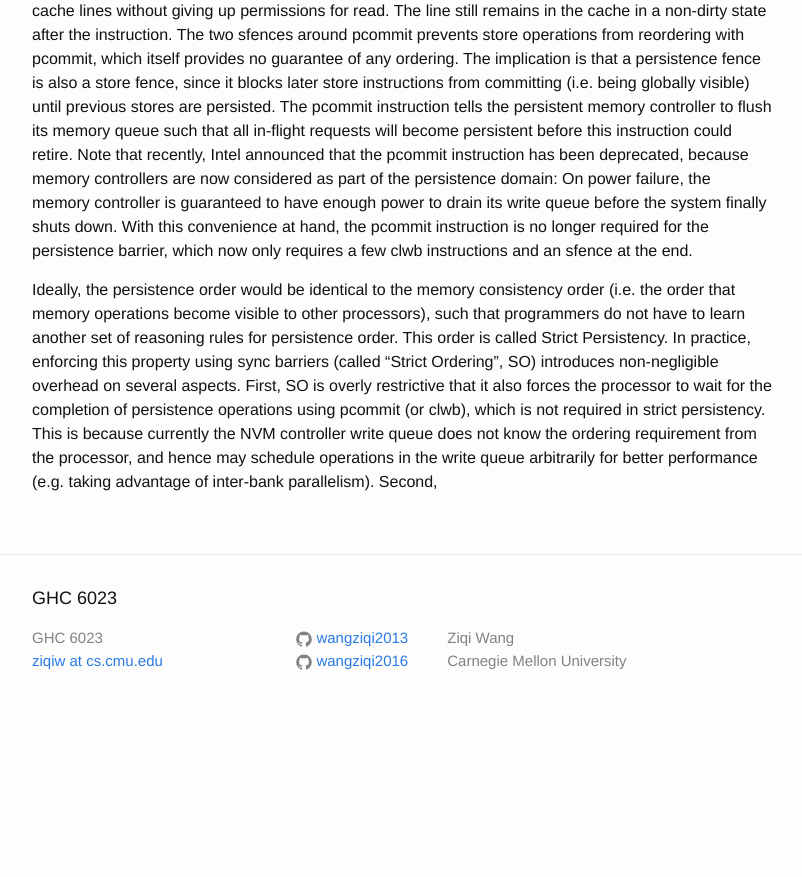
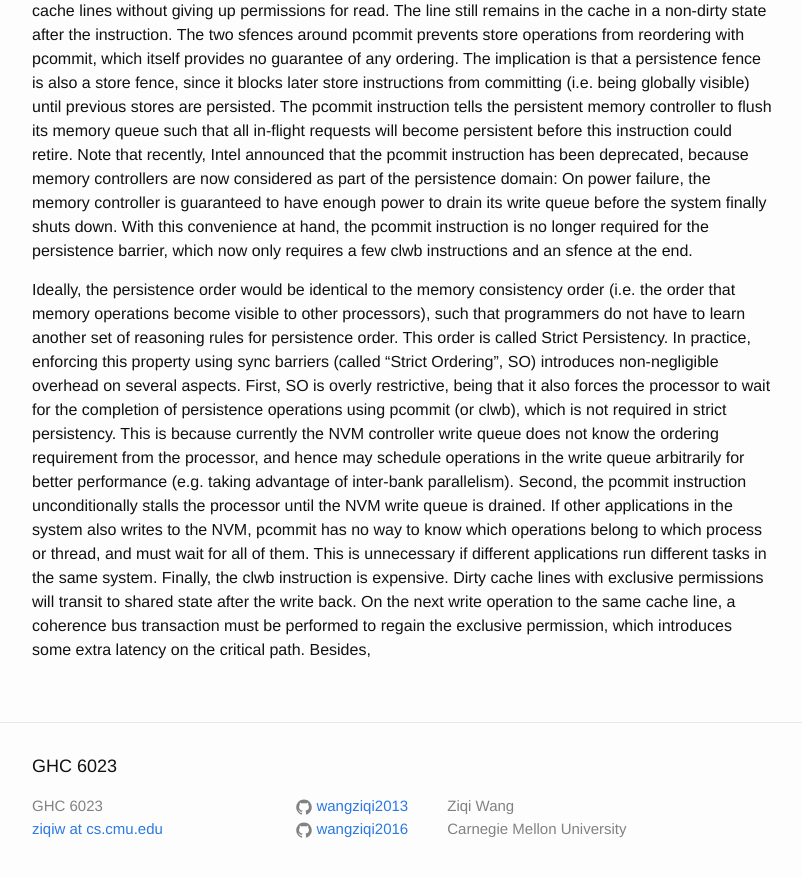
Before and after one commit to wangziqi2013/wangziqi2013.github.io, a Jekyll site: the page built from _posts/2019-01-19-delegated-persist-ordering.markdown, in a window 1280 px wide and 900 px high, scrolled down 778 px. Shown: the top 877 px of the window, without its empty margins (238-1040 px from the left). Built offline with Jekyll 4.4.1, drawn with Linux system fonts in a browser that asks for light colours; before the commit the page ends 1510 px from its top, so only the background shows below that.

Commit message:
Working on last reason

```diff
--- a/_posts/2019-01-19-delegated-persist-ordering.markdown
+++ b/_posts/2019-01-19-delegated-persist-ordering.markdown
@@ -39,8 +39,14 @@ required for the persistence barrier, which now only requires a few clwb instruc
 Ideally, the persistence order would be identical to the memory consistency order (i.e. the order that memory operations
 become visible to other processors), such that programmers do not have to learn another set of reasoning rules for persistence
 order. This order is called Strict Persistency. In practice, enforcing this property using sync barriers (called "Strict
-Ordering", SO) introduces non-negligible overhead on several aspects. First, SO is overly restrictive that it also forces
+Ordering", SO) introduces non-negligible overhead on several aspects. First, SO is overly restrictive, being that it also forces
 the processor to wait for the completion of persistence operations using pcommit (or clwb), which is not required in
 strict persistency. This is because currently the NVM controller write queue does not know the ordering requirement from
 the processor, and hence may schedule operations in the write queue arbitrarily for better performance (e.g. taking advantage
-of inter-bank parallelism). Second,
+of inter-bank parallelism). Second, the pcommit instruction unconditionally stalls the processor until the NVM write queue
+is drained. If other applications in the system also writes to the NVM, pcommit has no way to know which operations belong
+to which process or thread, and must wait for all of them. This is unnecessary if different applications run
+different tasks in the same system. Finally, the clwb instruction is expensive. Dirty cache lines with exclusive permissions
+will transit to shared state after the write back. On the next write operation to the same cache line, a coherence bus
+transaction must be performed to regain the exclusive permission, which introduces some extra latency on the critical path.
+Besides,
```
